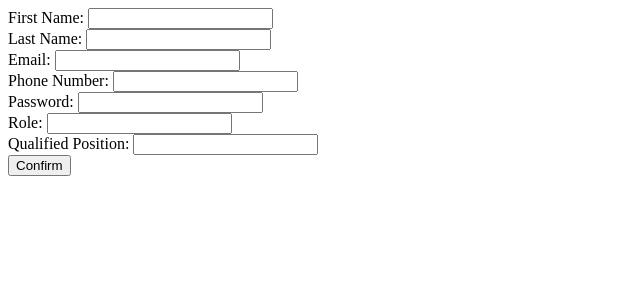
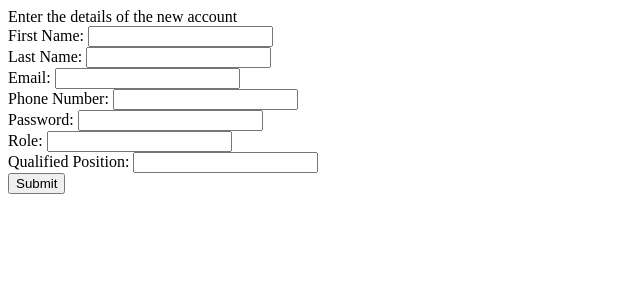
Before and after one commit to rileyhitthefan/CITE-30363-FrogCrew, a Vue app in the folder frontend/: page / in a window 1280 px wide. Shown: the top 300 px of the page, without its empty margins (0-640 px from the left). Built offline with nearby package versions, Linux system fonts and the light colour scheme.

Commit message:
main structure for creating a new account

```diff
--- a/frontend/src/components/ConfirmRegistration.vue
+++ b/frontend/src/components/ConfirmRegistration.vue
@@ -1,5 +1,5 @@
 <template>
-    <div>
+    <div>Display Details of new account
         <button>Confirm Registration</button>
         <button>Modify details</button>
     </div>
--- a/frontend/src/components/CreateNewProfile.vue
+++ b/frontend/src/components/CreateNewProfile.vue
@@ -1,5 +1,5 @@
 <template>
-    <div>
+    <div> Enter the details of the new account
         <form action="#">
             First Name: <input
                 type="text"
@@ -39,11 +39,9 @@
             />
             <br />
             <button>
-                Confirm
+                Submit
             </button>
         </form>
-
-
     </div>
 </template>
 
```
